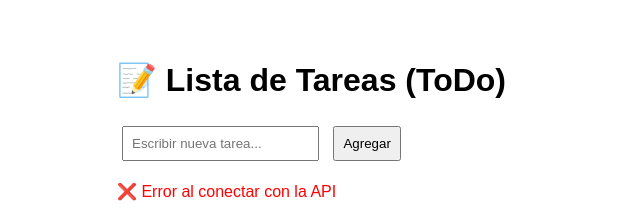
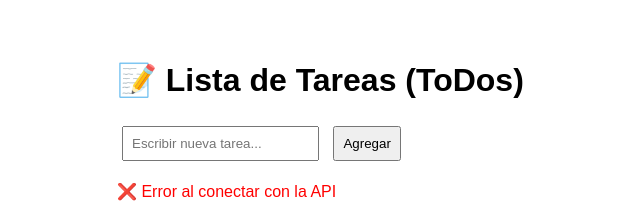
Before and after one commit to rafalez72/dev-ops-app-tp1, a website: page frontend/public/index.html in a window 1280 px wide. Shown: the top 217 px of the page, 223-863 px from the left. Drawn offline with Linux system fonts and the light colour scheme; no server answers.

Commit message:
probando render

```diff
--- a/frontend/public/index.html
+++ b/frontend/public/index.html
@@ -27,7 +27,7 @@
     </style>
 </head>
 <body>
-    <h1>📝 Lista de Tareas (ToDo)</h1>
+    <h1>📝 Lista de Tareas (ToDos)</h1>
 
     <div>
         <input type="text" id="nuevaTarea" placeholder="Escribir nueva tarea..." />
```
